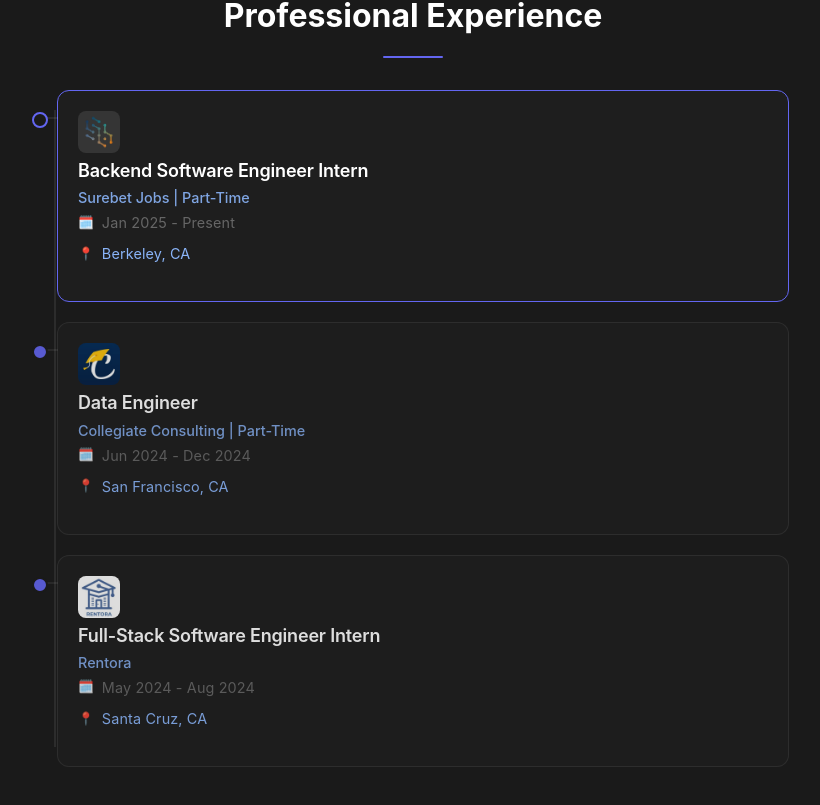
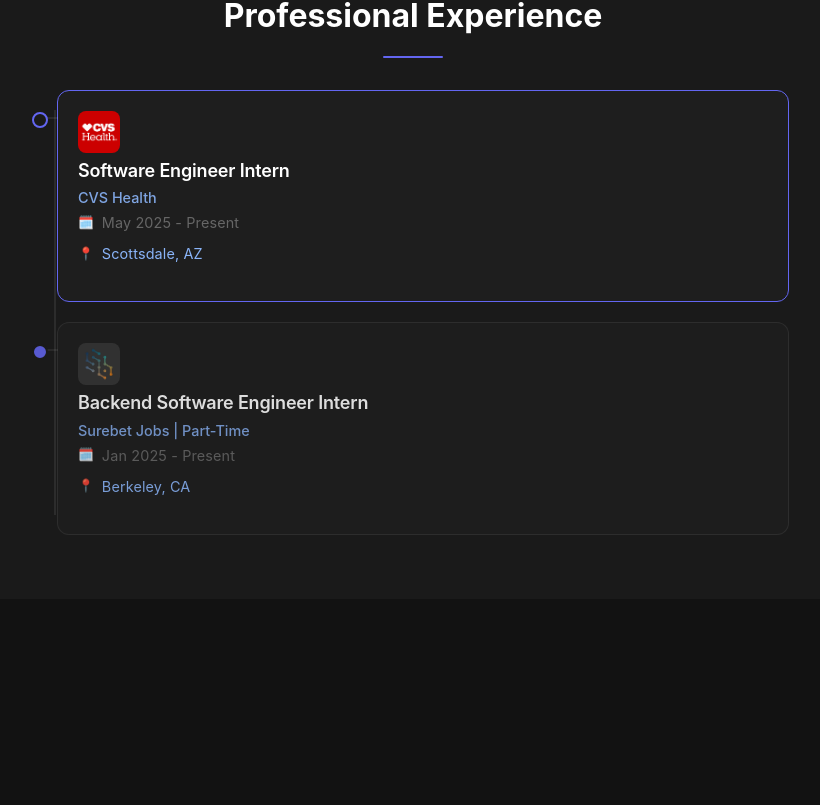
Before and after one commit to amandipd/Personal_Website, a React (Create React App) app in the folder app/: page / in a window 1280 px wide. Shown: the part 601-1406 px from the top of the page, without its empty margins (227-1047 px from the left). After the commit the page ends 1200 px from the top, so only its background shows below. Built offline with nearby package versions, Linux system fonts and the light colour scheme.

Commit message:
remove old exp

```diff
--- a/app/src/components/Experience.jsx
+++ b/app/src/components/Experience.jsx
@@ -1,10 +1,18 @@
 import React from "react";
 import "../styles/Experience.css";
 import surebetLogo from "../company-logos/surebet.png";
-import collegiateLogo from "../company-logos/collegiate.jpeg";
-import rentoraLogo from "../company-logos/rentora.jpeg";
+import cvsLogo from "../company-logos/cvs.png";
 
 const experiences = [
+  {
+    company: "CVS Health",
+    companyUrl: "http://cvshealth.com/",
+    position: "Software Engineer Intern",
+    duration: "May 2025 - Present",
+    location: "Scottsdale, AZ",
+    logoUrl: cvsLogo,
+  },
+
   {
     company: "Surebet Jobs | Part-Time",
     companyUrl: "https://surebetjobs.com/",
@@ -12,21 +20,6 @@
     duration: "Jan 2025 - Present",
     location: "Berkeley, CA",
     logoUrl: surebetLogo,
-  },
-  {
-    company: "Collegiate Consulting | Part-Time",
-    companyUrl: "https://www.collegiate-consulting.com/",
-    position: "Data Engineer",
-    duration: "Jun 2024 - Dec 2024",
-    location: "San Francisco, CA",
-    logoUrl: collegiateLogo,
-  },
-  {
-    company: "Rentora",
-    position: "Full-Stack Software Engineer Intern",
-    duration: "May 2024 - Aug 2024",
-    location: "Santa Cruz, CA",
-    logoUrl: rentoraLogo,
   },
 ];
 
```
Also changed, not shown: app/src/company-logos/cvs.png (added).
